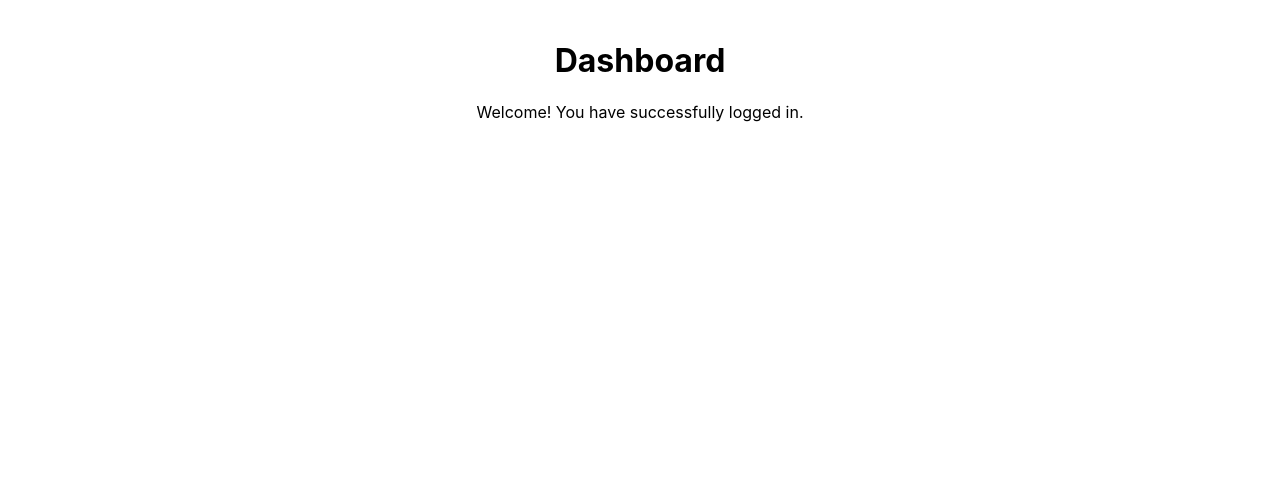
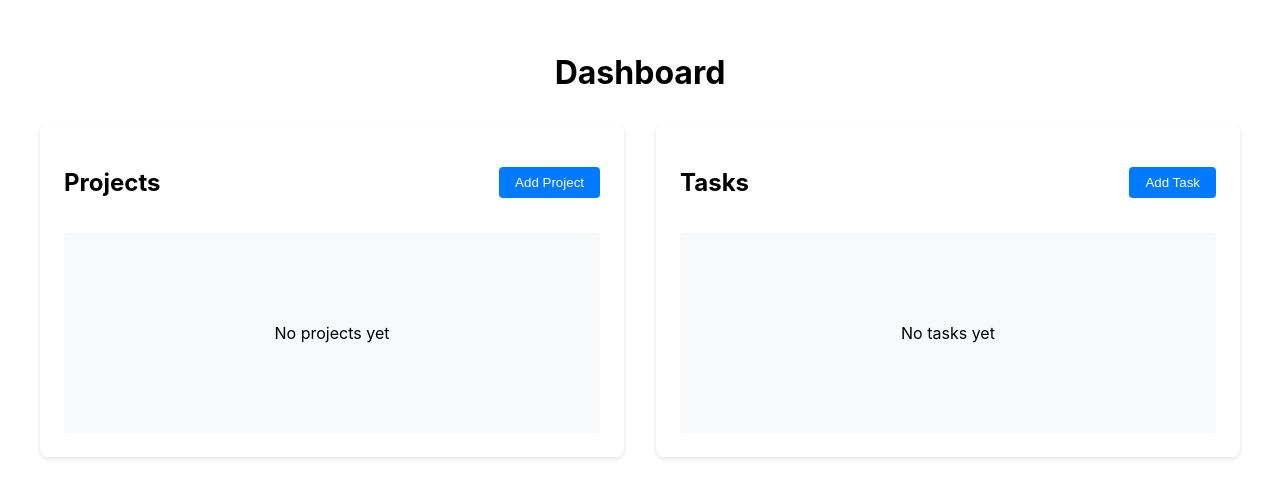
Before and after one commit to RoelVilladiego02/app_dev_midterm_case_study, a React (Create React App) app in the folder project-management-system/: page /dashboard in a window 1280 px wide. Shown: the top 498 px of the page. Built offline with nearby package versions, Linux system fonts and the light colour scheme; sample sign-in values are in the browser's storage.

Commit message:
added dashboard

```diff
--- a/project-management-system/src/components/Dashboard.js
+++ b/project-management-system/src/components/Dashboard.js
@@ -1,12 +1,34 @@
 import React from 'react';
+import styles from './Dashboard.module.css';
 
 const Dashboard = () => {
-    return (
-        <div style={{ padding: '20px' }}>
-            <h1>Dashboard</h1>
-            <p>Welcome! You have successfully logged in.</p>
-        </div>
-    );
+  return (
+    <div className={styles.dashboard}>
+      <h1>Dashboard</h1>
+
+      <div className={styles.gridContainer}>
+        <section className={styles.section}>
+          <div className={styles.sectionHeader}>
+            <h2>Projects</h2>
+            <button className={styles.addButton}>Add Project</button>
+          </div>
+          <div className={styles.placeholder}>
+            <p>No projects yet</p>
+          </div>
+        </section>
+
+        <section className={styles.section}>
+          <div className={styles.sectionHeader}>
+            <h2>Tasks</h2>
+            <button className={styles.addButton}>Add Task</button>
+          </div>
+          <div className={styles.placeholder}>
+            <p>No tasks yet</p>
+          </div>
+        </section>
+      </div>
+    </div>
+  );
 };
 
 export default Dashboard;
--- /dev/null
+++ b/project-management-system/src/components/Dashboard.module.css
@@ -0,0 +1,48 @@
+.dashboard {
+  padding: 2rem;
+  max-width: 1200px;
+  margin: 0 auto;
+}
+
+.gridContainer {
+  display: grid;
+  grid-template-columns: repeat(auto-fit, minmax(300px, 1fr));
+  gap: 2rem;
+  margin-top: 2rem;
+}
+
+.section {
+  background: white;
+  border-radius: 8px;
+  padding: 1.5rem;
+  box-shadow: 0 2px 4px rgba(0, 0, 0, 0.1);
+}
+
+.sectionHeader {
+  display: flex;
+  justify-content: space-between;
+  align-items: center;
+  margin-bottom: 1rem;
+}
+
+.addButton {
+  background: #007bff;
+  color: white;
+  border: none;
+  padding: 0.5rem 1rem;
+  border-radius: 4px;
+  cursor: pointer;
+}
+
+.addButton:hover {
+  background: #0056b3;
+}
+
+.placeholder {
+  display: flex;
+  justify-content: center;
+  align-items: center;
+  min-height: 200px;
+  background: #f8f9fa;
+  border-radius: 4px;
+}
```
